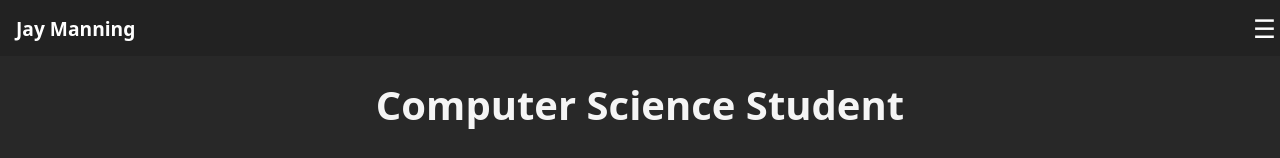
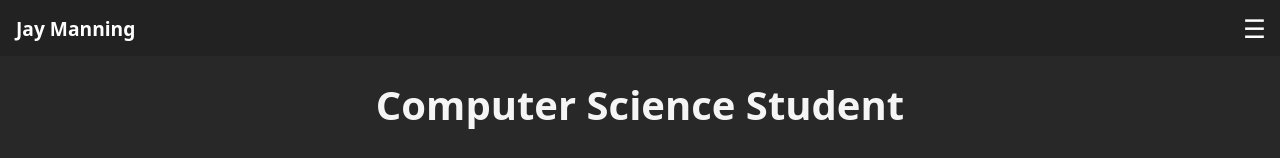
Before and after one commit to Jaaay-M/Jay-Manning-Portfolio, a React (Vite) app in the folder Portfolio/: page / in a window 1280 px wide. Shown: the top 158 px of the page. Built offline with nearby package versions, Linux system fonts and the light colour scheme.

Commit message:
Update burger menu margin for improved spacing

```diff
--- a/Portfolio/src/index.css
+++ b/Portfolio/src/index.css
@@ -91,7 +91,7 @@ main h3 {
   font-size: 1.6rem;
   cursor: pointer;
   user-select: none;
-  margin-right: 20px;
+  margin-right: 30px;
 }
 
 .menu {
```
